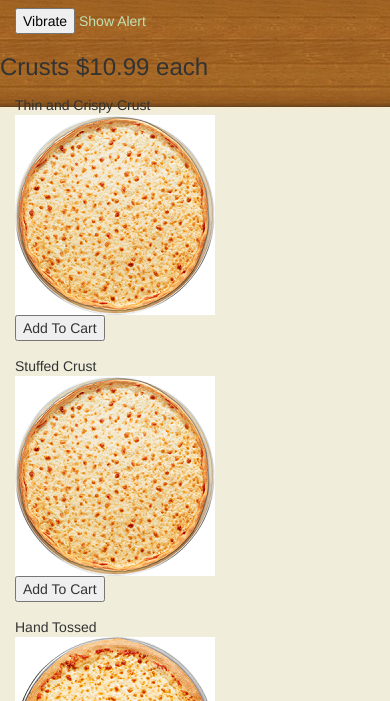
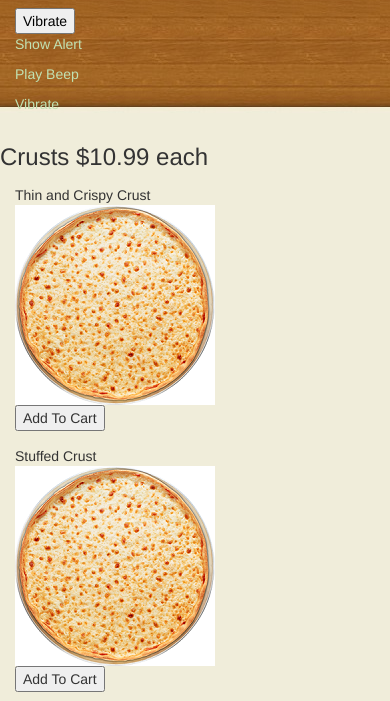
Before and after one commit to Python834/Final_Project, a plain HTML site: page www/index.html in a window 390 px wide. Both pictures are taken after a click on the tab "Menu". Shown: the part 143-844 px from the top of the page. Drawn offline with nearby package versions, Linux system fonts and the light colour scheme.

Commit message:
First Commit

```diff
--- a/www/index.html
+++ b/www/index.html
@@ -55,7 +55,9 @@
                 </div>
                 <div class="col-sm-6">
                     <button id="orderLink">Vibrate</button>
-                    <a onclick="showAlert(); return false;">Show Alert</a>
+                    <p><a href="#" onclick="showAlert(); return false;">Show Alert</a></p>
+                    <p><a href="#" onclick="playBeep(); return false;">Play Beep</a></p>
+                    <p><a href="#" onclick="vibrate(); return false;">Vibrate</a></p>
                 </div>
             </header>
             <div class="row" >
```
